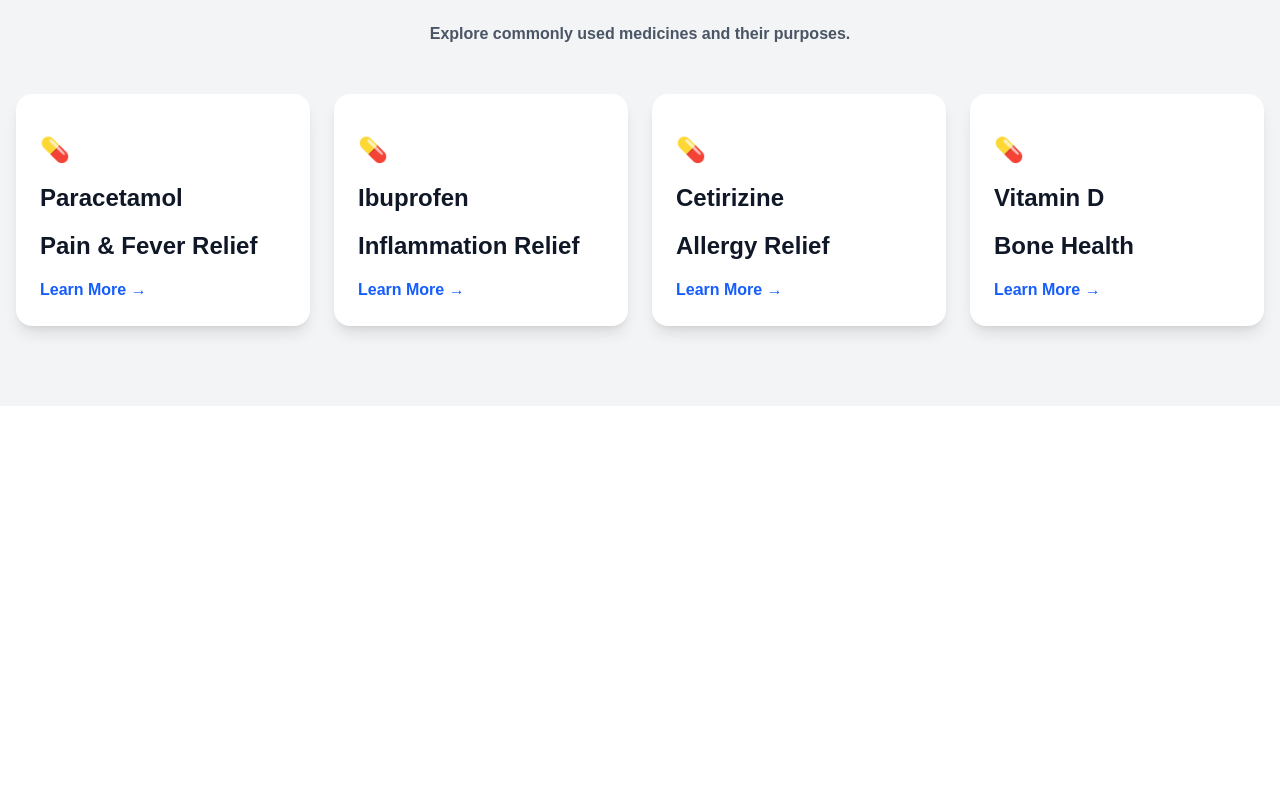
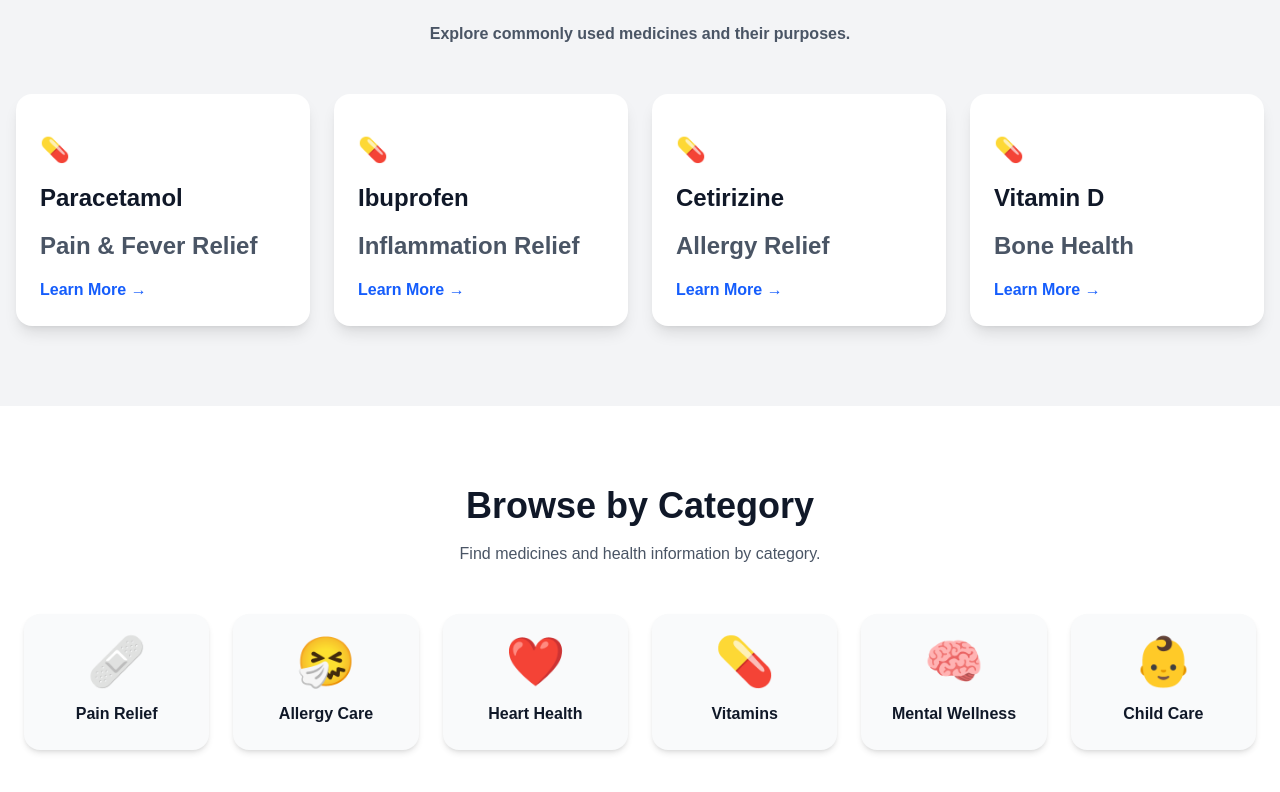
Before and after one commit to Shruthii7/mediwise-sdg3, a Next.js app: page / in a window 1280 px wide. Shown: the part 915-1707 px from the top of the page. Before the commit the page ends 1321 px from the top, so only its background shows below. Built offline with nearby package versions, Linux system fonts and the light colour scheme.

Commit message:
Add medicine categories section

```diff
--- a/app/page.tsx
+++ b/app/page.tsx
@@ -1,6 +1,7 @@
 import Navbar from "@/components/Navbar";
 import Hero from "@/components/Hero";
 import FeaturedMedicines from "@/components/FeaturedMedicines";
+import Categories from "@/components/Categories";
 
 export default function Home() {
   return (
@@ -8,6 +9,7 @@ export default function Home() {
       <Navbar />
       <Hero />
       <FeaturedMedicines />
+      <Categories />
     </>
   );
 }
--- /dev/null
+++ b/components/Categories.tsx
@@ -0,0 +1,45 @@
+const categories = [
+  { icon: "🩹", name: "Pain Relief" },
+  { icon: "🤧", name: "Allergy Care" },
+  { icon: "❤️", name: "Heart Health" },
+  { icon: "💊", name: "Vitamins" },
+  { icon: "🧠", name: "Mental Wellness" },
+  { icon: "👶", name: "Child Care" },
+];
+
+export default function Categories() {
+  return (
+    <section className="py-20 bg-white">
+      <div className="max-w-7xl mx-auto px-6">
+
+        <h2 className="text-4xl font-bold text-center text-gray-900">
+          Browse by Category
+        </h2>
+
+        <p className="text-center text-gray-600 mt-4">
+          Find medicines and health information by category.
+        </p>
+
+        <div className="grid grid-cols-2 md:grid-cols-3 lg:grid-cols-6 gap-6 mt-12">
+
+          {categories.map((category) => (
+            <div
+              key={category.name}
+              className="bg-gray-50 rounded-2xl p-6 shadow-md hover:shadow-xl hover:-translate-y-2 transition-all duration-300 text-center cursor-pointer"
+            >
+              <div className="text-5xl">
+                {category.icon}
+              </div>
+
+              <h3 className="mt-4 font-semibold text-gray-900">
+                {category.name}
+              </h3>
+            </div>
+          ))}
+
+        </div>
+
+      </div>
+    </section>
+  );
+}
--- a/components/FeaturedMedicines.tsx
+++ b/components/FeaturedMedicines.tsx
@@ -45,7 +45,7 @@ export default function FeaturedMedicines() {
                 {medicine.name}
               </h3>
 
-              <p className="text-2xl font-bold mt-4 text-gray-900">
+              <p className="text-2xl font-bold mt-4 text-gray-600">
                 {medicine.use}
               </p>
 
```
